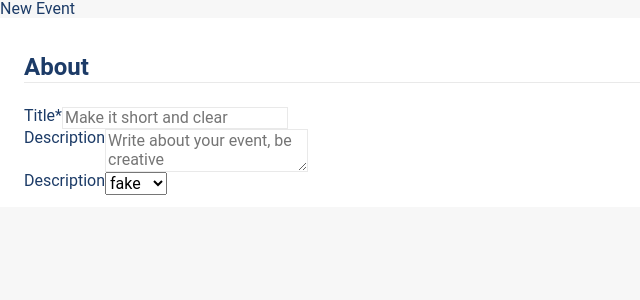
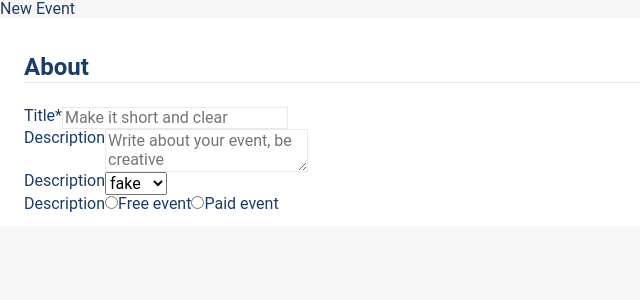
Before and after one commit to pumanitro/Accenture-Interview-App, a React (Create React App) app: page / in a window 1280 px wide. Shown: the top 300 px of the page, without its empty margins (0-640 px from the left). Built offline with nearby package versions, Linux system fonts and the light colour scheme.

Commit message:
Created RadioGroup component.

```diff
--- a/package.json
+++ b/package.json
@@ -18,7 +18,8 @@
     "serve": "^11.2.0",
     "styled-components": "^4.4.0",
     "styled-normalize": "^8.0.6",
-    "typescript": "^3.6.4"
+    "typescript": "^3.6.4",
+    "uuid": "^8.3.1"
   },
   "scripts": {
     "start": "react-scripts start",
@@ -52,6 +53,7 @@
     "@types/react-redux": "^7.1.11",
     "@types/react-router-dom": "^5.1.0",
     "@types/styled-components": "^4.1.20",
+    "@types/uuid": "^8.3.0",
     "@types/webpack-env": "^1.16.0",
     "@typescript-eslint/eslint-plugin": "^2.6.0",
     "@typescript-eslint/parser": "^2.6.0",
--- a/src/App.tsx
+++ b/src/App.tsx
@@ -5,7 +5,6 @@ import { ThemeProvider } from 'styled-components';
 import { CoreTheme } from './global/Themes/CoreTheme';
 import { RWDProvider } from './global/RWD';
 import { GlobalStyles } from './global/GlobalStyles/GlobalStyles';
-import { ErrorHandler } from './global/ErrorHandler/ErrorHandler';
 import { AppRouter } from './global/AppRouter/AppRouter';
 import { ReactQuery } from 'global/ReactQuery/ReactQuery';
 import { Redux } from 'global/Redux/Redux';
@@ -17,9 +16,7 @@ const App: FunctionComponent = () => (
         <ReactQuery>
           <Router>
             <GlobalStyles />
-            <ErrorHandler>
-              <AppRouter />
-            </ErrorHandler>
+            <AppRouter />
           </Router>
         </ReactQuery>
       </RWDProvider>
--- /dev/null
+++ b/src/components/RadioGroup/RadioGroup.s.tsx
@@ -0,0 +1,7 @@
+import styled from 'styled-components';
+
+// Flex direction can be easily extended in the future by using prop but right now it is not necessary
+export const RadioGroupWrapper = styled.div`
+  display: flex;
+  flex-direction: row;
+`;
--- /dev/null
+++ b/src/components/RadioGroup/RadioGroup.tsx
@@ -0,0 +1,32 @@
+import { Option } from '../Dropdown/Dropdown';
+import React, { FC } from 'react';
+import { v4 as uuidv4 } from 'uuid';
+import { RadioGroupWrapper } from './RadioGroup.s';
+
+type RadioGroupPropsType = {
+  options: Option[];
+  value: string;
+  onChange: (value: string) => void;
+};
+
+export const RadioGroup: FC<RadioGroupPropsType> = ({ options, value, onChange }) => {
+  const id = uuidv4();
+
+  return (
+    <RadioGroupWrapper>
+      {options.map(option => (
+        <div key={id + option.value}>
+          <input
+            type="radio"
+            id={id + option.value}
+            name={id}
+            value={option.value}
+            checked={option.value === value}
+            onChange={() => onChange(option.value)}
+          />
+          <label htmlFor={id + option.value}>{option.label}</label>
+        </div>
+      ))}
+    </RadioGroupWrapper>
+  );
+};
--- a/src/global/ErrorHandler/ErrorHandler.tsx
+++ /dev/null
@@ -1,42 +0,0 @@
-import React, { ReactNode, Component } from 'react';
-import { Alert } from 'antd';
-import { withTranslation } from 'helpers/withTranslation';
-
-interface ErrorHandlerState {
-  errorOccurred: boolean;
-}
-
-interface ErrorHandlerClassProps {
-  children: ReactNode;
-  t: (key: string) => string;
-}
-
-class ErrorHandlerClass extends Component<ErrorHandlerClassProps, ErrorHandlerState> {
-  public state = { errorOccurred: false };
-
-  componentDidCatch(): void {
-    this.setState({ errorOccurred: true });
-  }
-
-  render(): ReactNode {
-    if (this.state.errorOccurred) {
-      setTimeout(() => window.location.reload(), 5000);
-    }
-
-    const { t } = this.props;
-
-    return this.state.errorOccurred ? (
-      <Alert
-        type="error"
-        message={t('Global_ErrorHandler_ErrorTitle')}
-        description={t('Global_ErrorHandler_ErrorDescription')}
-        banner
-        showIcon
-      />
-    ) : (
-      this.props.children
-    );
-  }
-}
-
-export const ErrorHandler = withTranslation(ErrorHandlerClass);
--- a/src/pages/Home/About/About.tsx
+++ b/src/pages/Home/About/About.tsx
@@ -4,6 +4,7 @@ import { Input } from 'components/Input/Input';
 import { FormElement } from 'components/FormElement/FormElement';
 import { Textarea } from 'components/Textarea/Textarea';
 import { Dropdown } from 'components/Dropdown/Dropdown';
+import { RadioGroup } from 'components/RadioGroup/RadioGroup';
 
 export const About = () => {
   return (
@@ -38,6 +39,25 @@ export const About = () => {
           ]}
         />
       </FormElement>
+      <FormElement title="description">
+        <RadioGroup
+          value="fake"
+          onChange={(option: string) => {
+            console.log('changed');
+            console.log(option);
+          }}
+          options={[
+            {
+              value: 'Free event',
+              label: 'Free event',
+            },
+            {
+              value: 'Paid event',
+              label: 'Paid event',
+            },
+          ]}
+        />
+      </FormElement>
     </Card>
   );
 };
```
Also changed, not shown: 1 other file (tests, documents, lock files or other folders).
